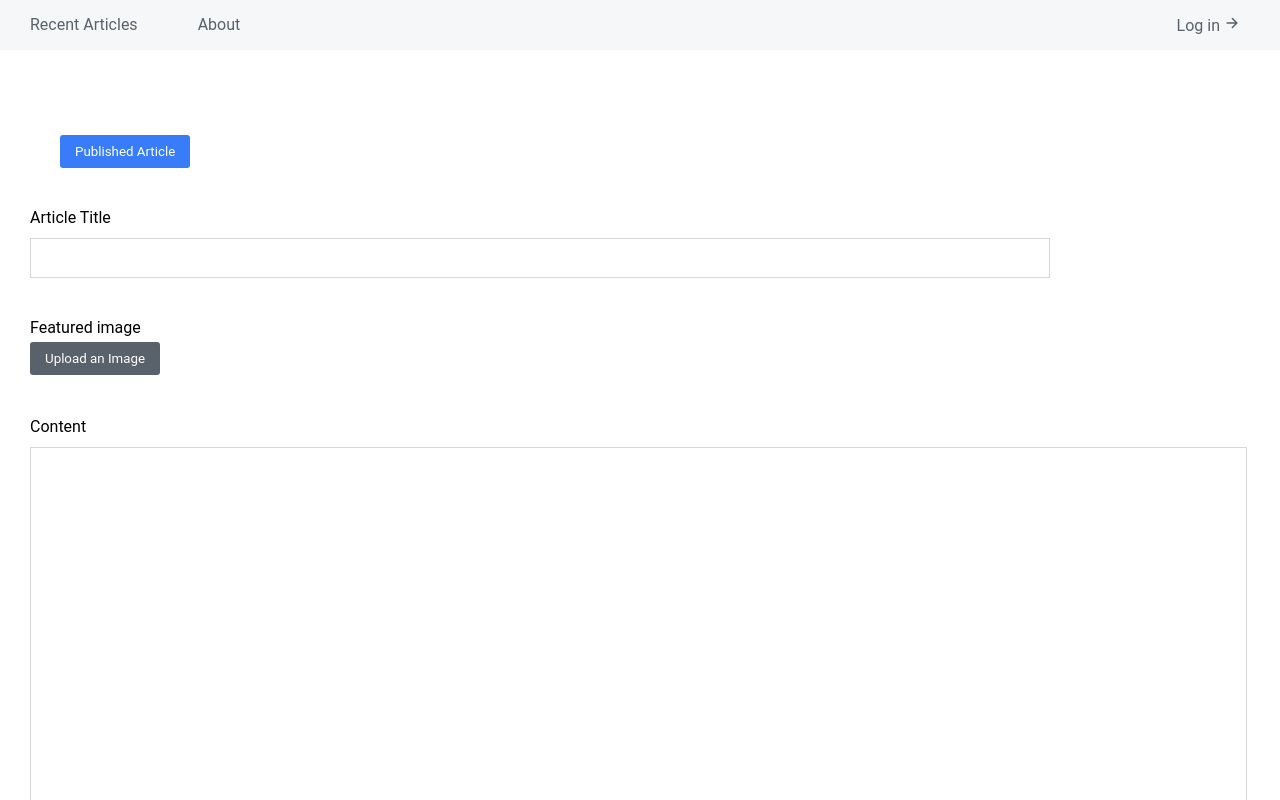
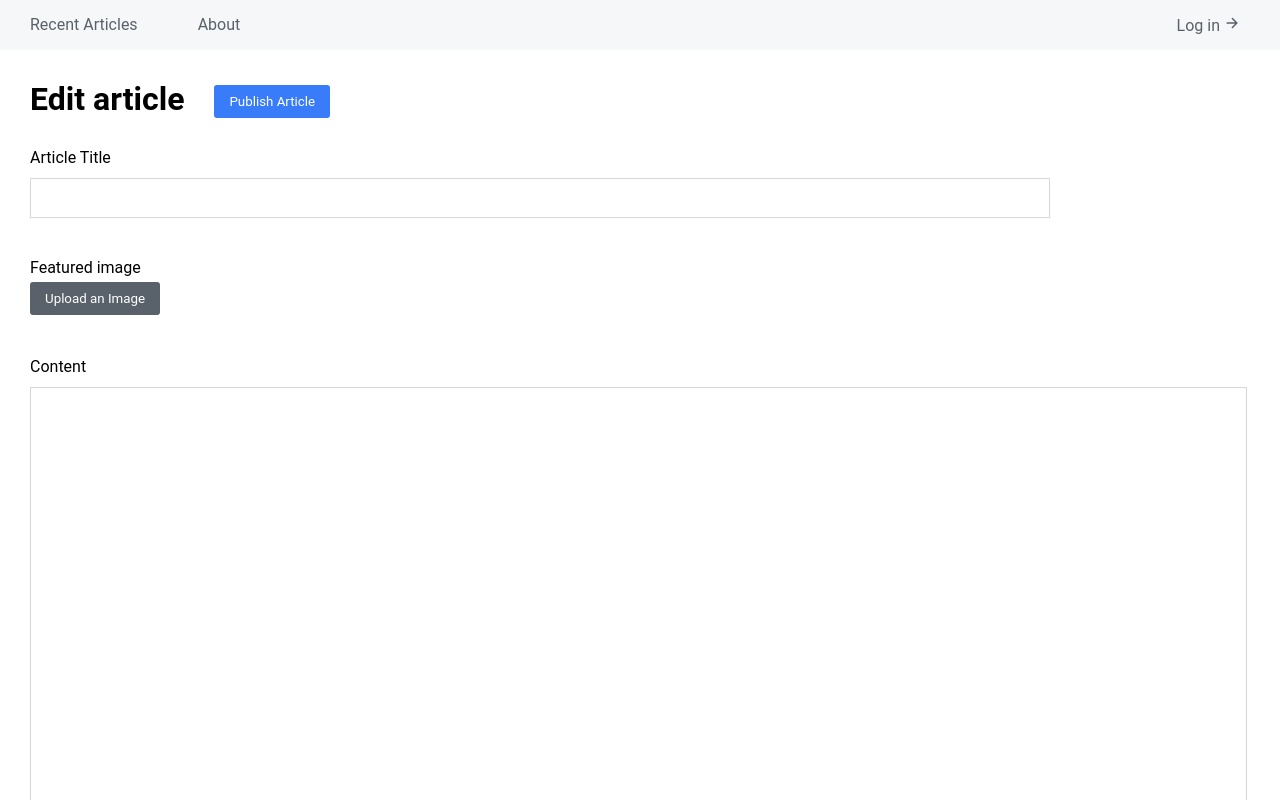
Before and after one commit to mkoczka/Applifting-blog, a React (Create React App) app: page /edit-form in a window 1280 px wide. Shown: the top 800 px of the page. Built offline with nearby package versions, Linux system fonts and the light colour scheme.

Commit message:
Přidání mazání článků a doknčení.

```diff
--- a/src/components/articles/TheArticles.js
+++ b/src/components/articles/TheArticles.js
@@ -7,8 +7,8 @@ const TheArticles = ({articles}) => {
     <div className="the-articles">
         <h1>Recent articles</h1>
         <div className="articles">
-            {articles.map((a) => (
-                <TheArticle article={a} />
+            {articles.map((a, index) => (
+                <TheArticle key={index} article={a} />
             ))}
         </div>
    </div>
--- a/src/components/comments/TheComments.js
+++ b/src/components/comments/TheComments.js
@@ -48,9 +48,9 @@ const TheComments = ({comments}) => {
                 </form>
 
             </div>
-        <div className="comments">
-            {comments.map((a) => (
-                <TheComment comment={a} />
+        <div>
+            {comments.map((a,index) => (
+                <TheComment key={index} comment={a} />
             ))}
         </div>
     </div>
--- a/src/components/form/Form.js
+++ b/src/components/form/Form.js
@@ -4,17 +4,10 @@ import TheButton from '../../components/button/TheButton'
 
 import '../form/form.scss'
 
-const Form = ({value}) => {
+const Form = () => {
   return (
     <div className="form">
         <form className="new-article">
-            <div className="header-but">
-                <h1>{value}</h1>
-                <Link to={`/table-article`}>
-                  <TheButton value="Published Article" />
-                </Link>
-
-            </div>
             <div className="article-title">
               <span>Article Title</span> <br />
                 <input
--- a/src/components/form/form.scss
+++ b/src/components/form/form.scss
@@ -7,7 +7,7 @@
 }
 
 .new-article {
-    margin-top: 50px;
+    // margin-top: 50px;
     padding: 30px;
 }
 
--- a/src/views/edit-form/EditForm.js
+++ b/src/views/edit-form/EditForm.js
@@ -1,9 +1,16 @@
 import React from 'react'
 import Form from '../../components/form/Form'
+import TheButton from '../../components/button/TheButton'
+
+import '../edit-form/editForm.scss'
 
 const EditForm = () => {
   return (
-    <div>
+    <div className="edit-form">
+      <div className="edit-header-but">
+            <h1>Edit article</h1>
+            <TheButton value="Publish Article" />
+      </div>
          <Form />
     </div>
   )
--- /dev/null
+++ b/src/views/edit-form/editForm.scss
@@ -0,0 +1,14 @@
+.edit-form{
+    max-width: 1440px;
+    margin: 0 auto;
+}
+
+
+.edit-header-but {
+    display: flex;
+    margin: 30px 0 30px 30px;
+
+    button {
+        margin-left: 30px;
+    }
+}
--- a/src/views/new-form/NewForm.js
+++ b/src/views/new-form/NewForm.js
@@ -63,7 +63,7 @@ const NewForm = () => {
           onSubmit={hendleSubmit}>
           <div className="header-but">
             <h1>Create new article</h1>
-            <TheButton type="submit" value="Publish Article" />
+            <TheButton value="Publish Article" />
           </div>
           <div className="article-title">
             <span>Article Title</span> <br />
--- a/src/views/new-form/newForm.scss
+++ b/src/views/new-form/newForm.scss
@@ -6,10 +6,6 @@
     margin: 0 auto;
 }
 
-.new-article {
-    margin-top: 50px;
-    padding: 30px;
-}
 
 .header-but {
     display: flex;
--- a/src/views/recent/RecentArticles.js
+++ b/src/views/recent/RecentArticles.js
@@ -14,8 +14,9 @@ const RecentArticles = ({comments}) => {
 
   }, []);
 
+
   return (
-    <div>
+    <div >
        <TheArticles articles={articles}  />
     </div>
   )
--- a/src/views/single/single.js
+++ b/src/views/single/single.js
@@ -22,7 +22,7 @@ const Single = () => {
         <SingleArticle />
         <TheSidebar />
     </div>
-    <div className="com">
+    <div key={comments} className="com">
         <TheComments comments={comments} />
     </div></>
 
--- a/src/views/table-articles/TableArticles.js
+++ b/src/views/table-articles/TableArticles.js
@@ -7,25 +7,34 @@ import { IoPencil } from "react-icons/io5";
 import { IoTrash } from "react-icons/io5";
 
 
-import Data from '../../myArticles.json'
 
-const TableArticles = (value) => {
+const TableArticles = () => {
 
- const [dataTable, setDataTable] = useState(Data)
+ const [dataTable, setDataTable] = useState([])
 
 
-  // useEffect(() => {
-  //   axios('https://my-json-server.typicode.com/Naiio97/demo/myArticles')
-  //   .then(res => setDataTable(res.data))
-  //   .catch(err => console.error(err))
-  // }, []);
+  useEffect(() => {
+    axios('https://my-json-server.typicode.com/Naiio97/demo/myArticles')
+    .then(res => setDataTable(res.data))
+    .catch(err => console.error(err))
+  }, []);
+
+  const hendleDelete = () => {
+    axios.delete('https://my-json-server.typicode.com')
+    .then(res => {
+      console.log("Article was deleted");
+    })
+    .catch(err => {
+      console.log("Error");
+    })
+  }
 
   return (
     <div className="table-articles">
       <div className="myArt-but">
         <h1>My Articles</h1>
         <Link to={"/new-form"}>
-          <TheButton value="Ahoj" />
+          <TheButton value="Create New Article" />
         </Link>
 
       </div>
@@ -41,21 +50,19 @@ const TableArticles = (value) => {
           </tr>
         </thead>
         <tbody>
-          {dataTable.map((data) => (
-            <tr key={data.id}>
-            <td>{data.title.substring(0, 25)}...</td>
-            <td>{data.parex.substring(0, 80)}...</td>
-            <td>{data.author}</td>
-            <td>{data.comments}</td>
+          {dataTable.map((d, index) => (
+            <tr key={index}>
+            <td>{d.title.substring(0, 25)}...</td>
+            <td>{d.text.substring(0, 80)}...</td>
+            <td>{d.author}</td>
+            <td>{d.comments}</td>
             <td>
               <Link to={"/edit-form"}>
                 <IoPencil/>
               </Link>
 
+                <IoTrash onClick={hendleDelete}/>
 
-              <Link to={"/"}>
-                <IoTrash/>
-              </Link>
 
             </td>
           </tr>
--- a/src/views/table-articles/tableArticles.scss
+++ b/src/views/table-articles/tableArticles.scss
@@ -41,6 +41,14 @@ table {
             }
         }
 
+        svg {
+            cursor: pointer;
+
+            &:hover {
+                color: $hover-link;
+            }
+        }
+
     }
 
 
```
